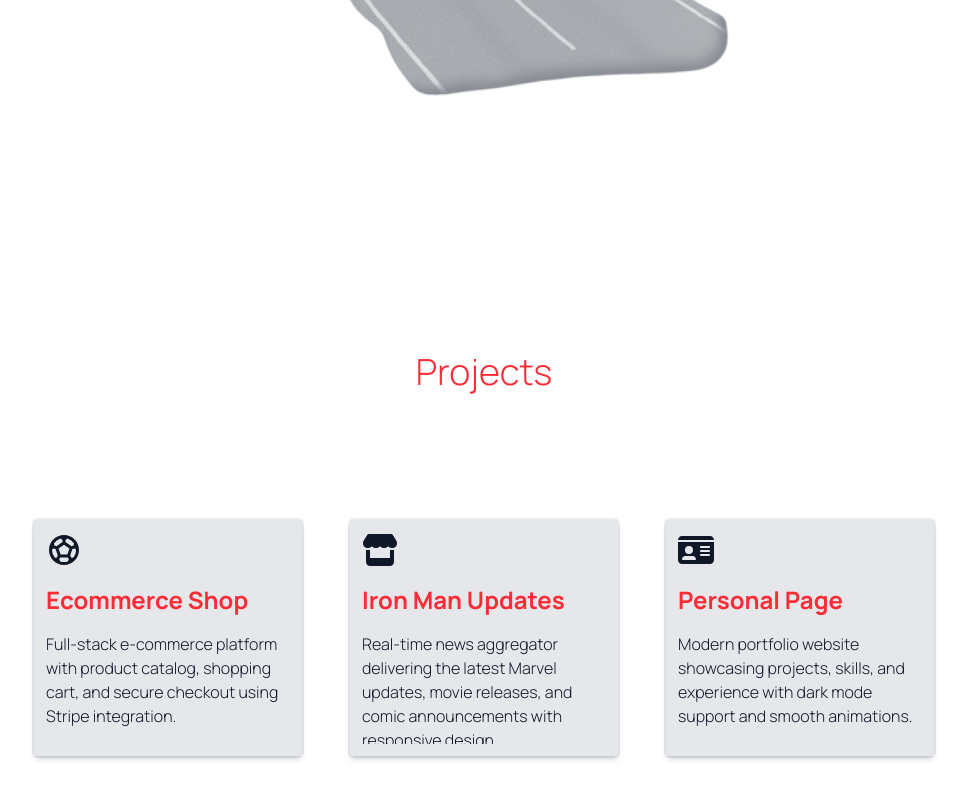
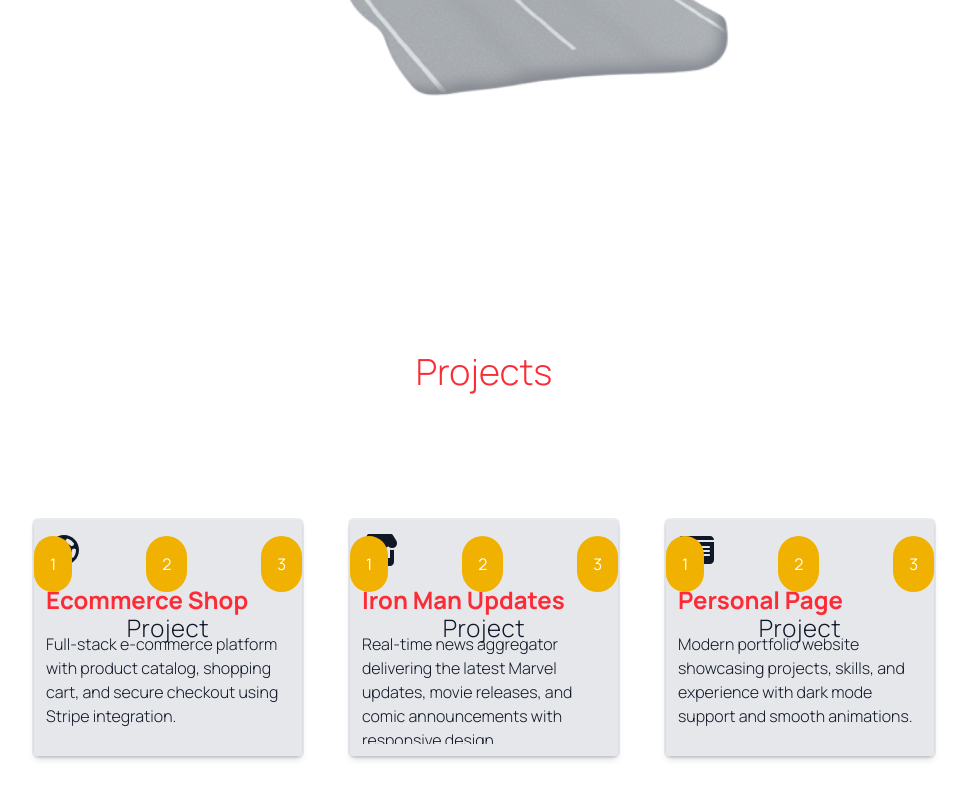
Before and after one commit to bryan-acuna/personal_page, a React (Vite) app: page / in a window 1280 px wide. Shown: the part 670-1470 px from the top of the page, without its empty margins (156-1123 px from the left). Built offline with nearby package versions, Linux system fonts and the light colour scheme.

Commit message:
first commit

```diff
--- a/src/components/Projects/ProjectCard.tsx
+++ b/src/components/Projects/ProjectCard.tsx
@@ -1,8 +1,12 @@
 import React from 'react'
-import type { ProjectCardProps } from '../../types'
+import type { ProjectCard, ProjectCardProps } from '../../types'
 import { getIcon } from '../../data/icon'
 
 const ProjectCards = ({ projects }: ProjectCardProps) => {
+    const getPositionClass = (card: ProjectCard) => {
+        const position = card.position.large
+        return position === 'bottom' ? 'bottom-0' : 'top-0'
+    }
     return (
         <>
             {projects.map((project) => {
@@ -11,7 +15,7 @@
                     <div
                         key={project.id}
                         className="lg:max-w-70 md:max-w-100 max-w-[320px] w-full mx-auto rounded-sm
-                        ring-2 ring-gray-400/20 shadow-md shadow-gray-700/20"
+                        ring-2 ring-gray-400/20 shadow-md shadow-gray-700/20 relative"
                     >
                         <div className="p-3 bg-gray-200 dark:bg-gray-800 transition-colors duration-500">
                             <Icon
@@ -31,7 +35,31 @@
                                 {project.description}
                             </p>
                         </div>
-                        <div className="w-full absolute"></div>
+                        <div
+                            className={`${getPositionClass(
+                                project
+                            )}  w-full absolute left-0 flex flex-col gap-y-5 py-4`}
+                        >
+                            {project.position.large === 'top' && (
+                                <div className="flex justify-between">
+                                    {[...Array(3)].map((_, index) => (
+                                        <a
+                                            className="bg-yellow-500 rounded-full text-white p-4"
+                                            href=""
+                                            key={index}
+                                        >
+                                            {index + 1}
+                                        </a>
+                                    ))}
+                                </div>
+                            )}
+                            <h2
+                                className="text-2xl text-center text-gray-900 dark:text-white font-light
+                            tracking-wide"
+                            >
+                                Project
+                            </h2>
+                        </div>
                     </div>
                 )
             })}
--- a/src/data/index.ts
+++ b/src/data/index.ts
@@ -51,6 +51,10 @@
 export const projectsCards: ProjectCard[] = [
     {
         id: crypto.randomUUID(),
+        position: {
+            large: 'top',
+            small: 'top',
+        },
         icon: 'MdOutlineSportsSoccer',
         title: 'Ecommerce Shop',
         description:
@@ -58,6 +62,10 @@
     },
     {
         id: crypto.randomUUID(),
+        position: {
+            large: 'top',
+            small: 'top',
+        },
         icon: 'FaStore',
         title: 'Iron Man Updates',
         description:
@@ -65,9 +73,15 @@
     },
     {
         id: crypto.randomUUID(),
+        position: {
+            large: 'top',
+            small: 'top',
+        },
         icon: 'FaIdCard',
         title: 'Personal Page',
         description:
             'Modern portfolio website showcasing projects, skills, and experience with dark mode support and smooth animations.',
     },
 ]
+
+const projectLinks = ['Github', 'Live Page', 'About']
--- a/src/types/index.ts
+++ b/src/types/index.ts
@@ -48,8 +48,19 @@
     githubUrl?: string
     liveUrl?: string
     imageUrl?: string
+    position: {
+        large: position
+        small: position
+    }
 }
 
+type position = 'top' | 'bottom'
+
 export interface ProjectCardProps {
-    project: ProjectCard[]
+    projects: ProjectCard[]
 }
+
+export interface projectLink {
+    link: string
+    icon: IconType
+}
```
